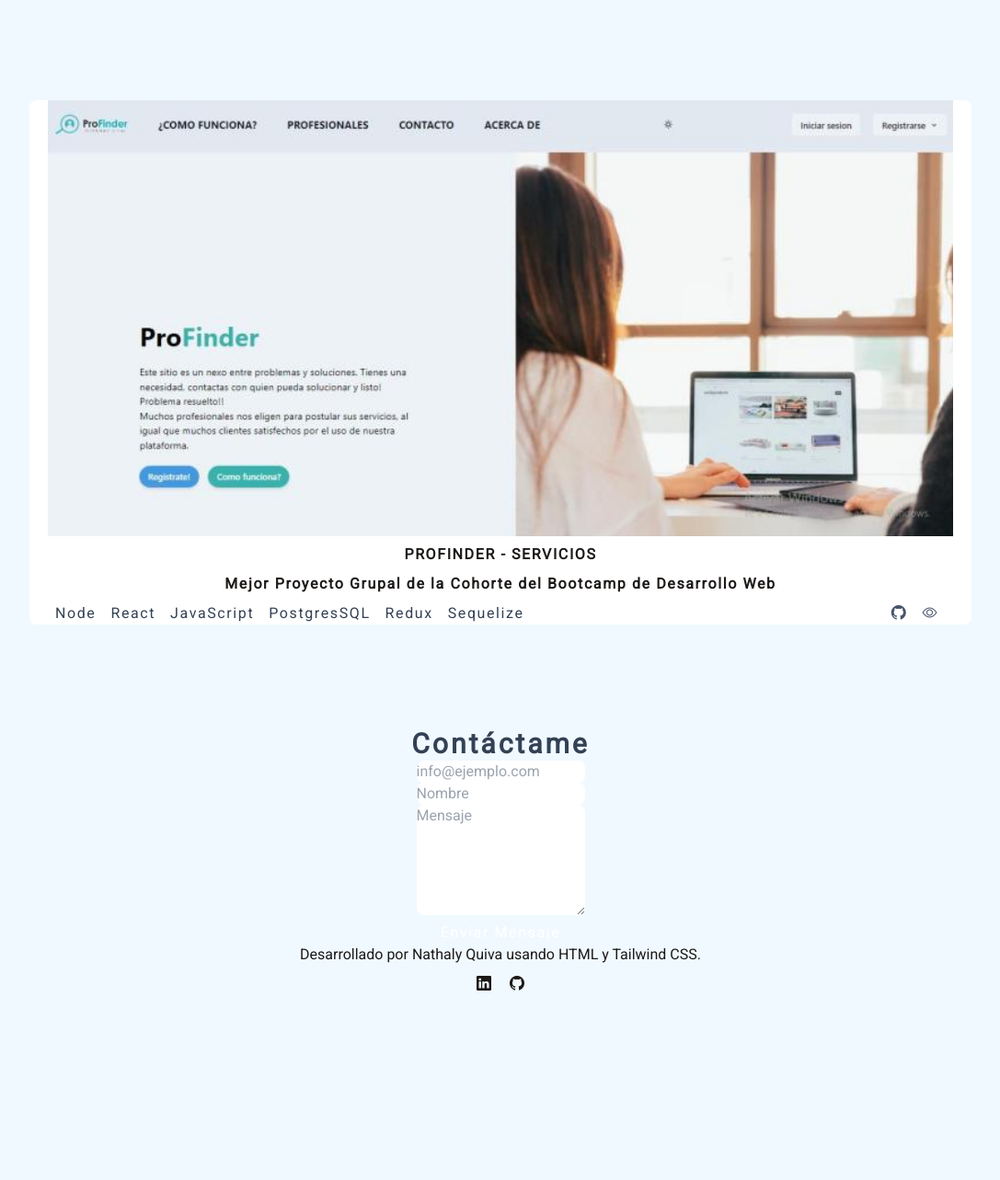
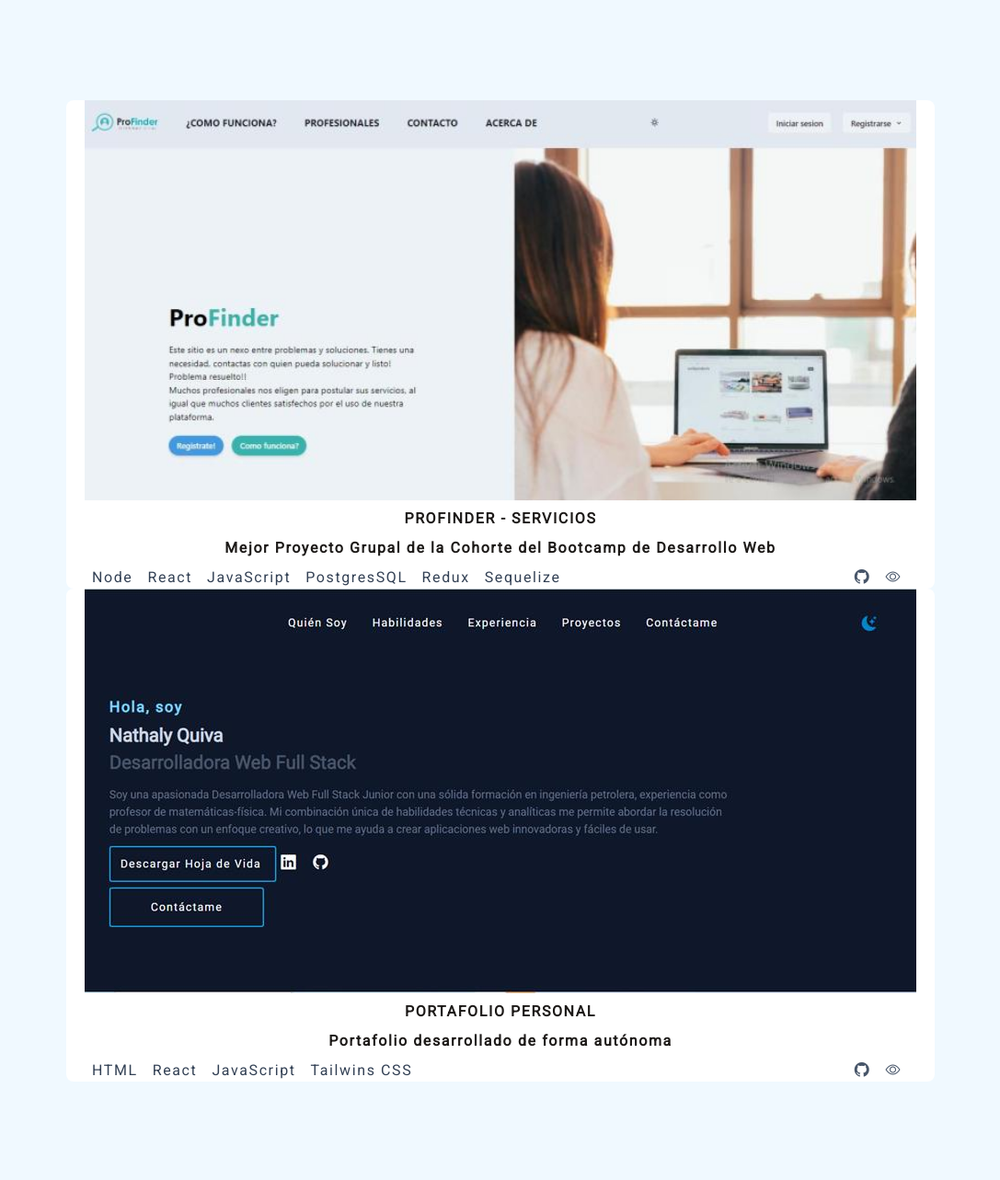
Before and after one commit to NathalyQuiva/PORTAFOLIO, a website: page dist/index.html in a window 1280 px wide. Shown: the part 1757-3040 px from the top of the page at 92% size, without its empty margins (96-1183 px from the left). Before the commit the page ends 2847 px from the top, so only its background shows below. Drawn offline with nearby package versions, Linux system fonts and the light colour scheme; files whose address does not match are found by name.

Commit message:
Insert second project

```diff
--- a/dist/index.html
+++ b/dist/index.html
@@ -383,11 +383,14 @@
         <h2 id="proyecto"
         class="text-3xl text-slate-700 dark:text-white font-bold tracking-widest w-[85%] m-auto text-center pt-8" >Mis Últimos Proyectos </h2>
 
-    <section  class="my-12 flex flex-col items-center justify-center w-[90%] m-auto lg:flex-row lg:w-[80%] lg:my-28">
+    <section  class="my-12 flex flex-col space-y-4 items-center justify-center w-[90%] m-auto lg:flex-col  lg:w-[80%] lg:my-28">
+      <div class=" flex flex-col space-y-4">
+
+
 <!-- primer proyecto-->
-<div class="border-1 rounded-lg bg-white dark:bg-slate-800 m-5  w-full ">
-    <div class="m-2 tracking-widest  w-full  text-center px-5  ">
-                <img  src="./img/profinder.jpeg" alt="" class="opacity-80 hover:opacity-100   w-[90%] lg:w-[10%] lg:my-50  w-full "/>
+<div class="border-1 rounded-lg bg-white dark:bg-slate-800 m-5  w-full space-y-4 pd-8">
+    <div class="m-2 tracking-widest  w-full  text-center px-5 py-4 ">
+                <img  src="../img/profinder.jpeg" alt="" class="opacity-80 hover:opacity-100   w-[90%] lg:w-[10%] lg:my-50  w-full "/>
                 <h4 class="font-bold my-2 dark:text-cyan-50">PROFINDER - SERVICIOS</h4>
                 <h5 class="font-bold my-2 dark:text-cyan-50">Mejor Proyecto Grupal de la Cohorte del Bootcamp de Desarrollo Web</h5>
             <article class="flex justify-between ">
@@ -409,8 +412,32 @@
 
 
         </div>
+<!-- segundo proyecto-->
+        <div class="border-1 rounded-lg bg-white dark:bg-slate-800 m-5  w-full ">
+          <div class="m-2 tracking-widest  w-full  text-center px-5  ">
+                      <img  src="../img/NathalyQuivaPortafolio.jpg" alt="" class="opacity-80 hover:opacity-100   w-[90%] lg:w-[10%] lg:my-50  w-full "/>
+                      <h4 class="font-bold my-2 dark:text-cyan-50">PORTAFOLIO PERSONAL</h4>
+                      <h5 class="font-bold my-2 dark:text-cyan-50">Portafolio desarrollado de forma autónoma</h5>
+                  <article class="flex justify-between ">
+                    <div class="flex text-center">
+                      <span class="bg-slate-200 rounded-lg px-2 mr-2 text-slate-700 dark:text-cyan-50">HTML</span>
+                              <span class="bg-slate-200 rounded-lg px-2 mr-2 text-slate-700 dark:text-cyan-50"> React</span>
+                              <span class="bg-slate-200 rounded-lg px-2 mr-2 text-slate-700 dark:text-cyan-50"> JavaScript</span>
+                              <span class="bg-slate-200 rounded-lg px-2 mr-2 text-slate-700 dark:text-cyan-50">Tailwins CSS</span>
+                              <span class="bg-slate-200 rounded-lg px-2 mr-2 text-slate-700 dark:text-cyan-50" ></span>
+                              <span class="bg-slate-200 rounded-lg px-2 mr-2 text-slate-700 dark:text-cyan-50"></span>
+                          </div>
+                          <div class="text-xl text-slate-600 dark:text-slate-200 pr-2 flex flew-nowrap">
+                              <a href="https://github.com/NathalyQuiva/Profinder"><i class="bi bi-github px-2"></i></a>
+                              <a href="https://profinder-client.vercel.app/"><i class="bi bi-eye px-2" ></i></a>
+                          </div>
+                      </article>
+                  </div>
 
 
+
+              </div>
+            </div>
     </section>
 
 
```
Also changed, not shown: img/NathalyQuivaPortafolio.jpg (added).
